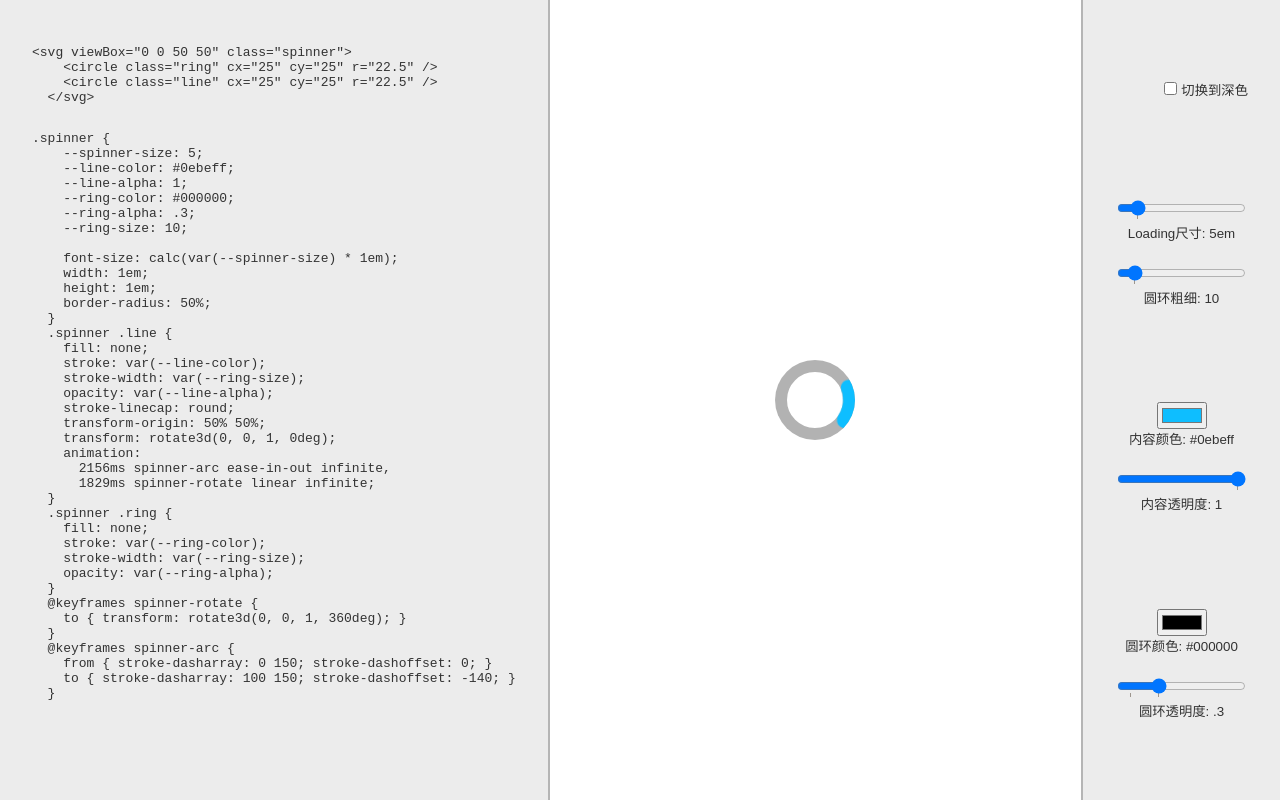
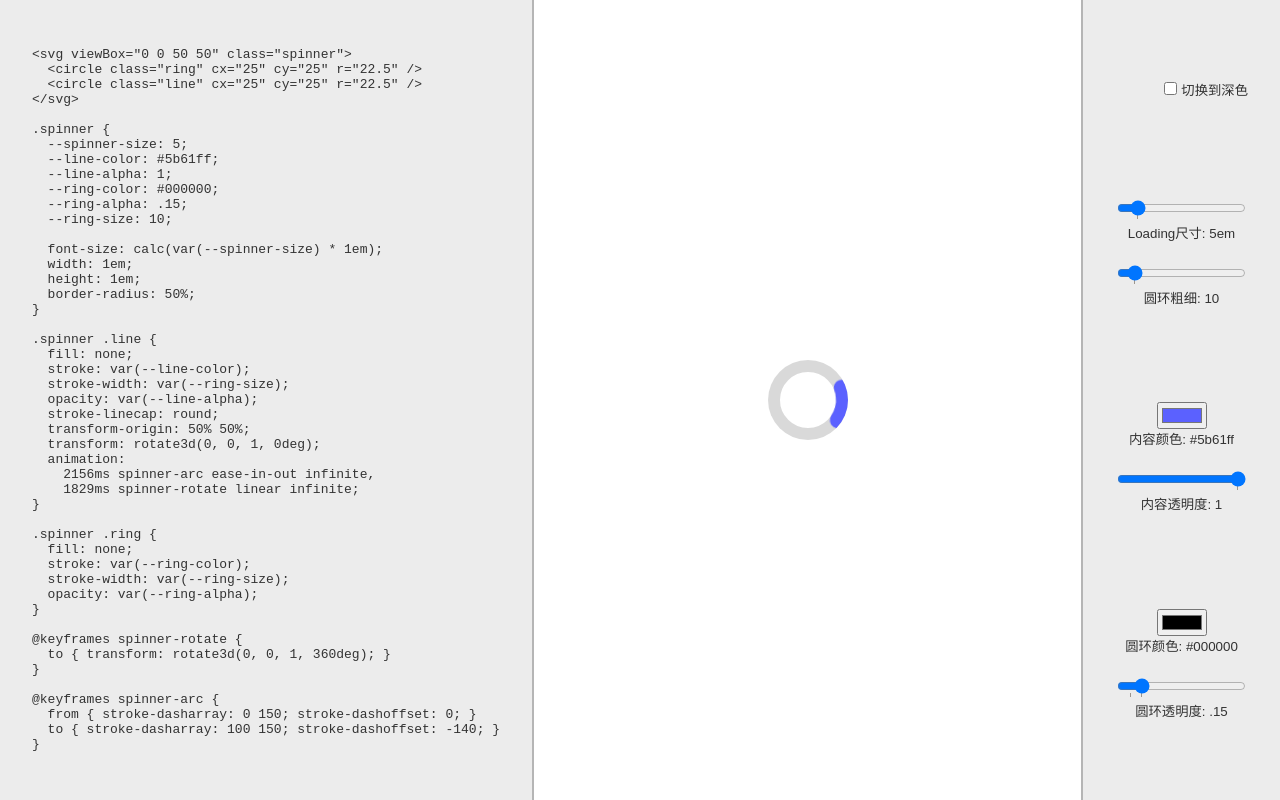
Before and after one commit to lainbo/loading-svg-generator, a plain HTML site: page index.html in a window 1280 px wide. Drawn offline with Linux system fonts and the light colour scheme.

Commit message:
chore: 🔧 变更部分样式

```diff
--- a/index.html
+++ b/index.html
@@ -6,13 +6,18 @@
   <meta http-equiv="X-UA-Compatible" content="IE=edge">
   <meta name="viewport" content="width=device-width, initial-scale=1.0">
   <title>Loading SVG生成器</title>
+
   <style>
+    pre {
+      margin: 0;
+    }
+
     .spinner {
       --spinner-size: 5;
-      --line-color: #0ebeff;
+      --line-color: #5b61ff;
       --line-alpha: 1;
       --ring-color: #000000;
-      --ring-alpha: .3;
+      --ring-alpha: 0.15;
       --ring-size: 10;
 
       font-size: calc(var(--spinner-size) * 1em);
@@ -59,9 +64,6 @@
       }
     }
 
-    /* spinner motion based on https://codepen.io/supah/pen/BjYLdW */
-
-    /* irrelevant to spinner */
     body {
       height: 100vh;
       margin: 0;
@@ -105,17 +107,12 @@
       flex-direction: column;
       background: rgba(128, 128, 128, .15);
       border-right: 2px solid rgba(128, 128, 128, .5);
-      max-width: 0;
+      max-width: 65vw;
       overflow: hidden;
+      overflow: auto;
       padding: 2em;
-      transition: max-width 450ms ease-out 100ms;
     }
 
-    .code:hover {
-      padding: 2em;
-      max-width: 65vw;
-      overflow: auto;
-    }
 
     input[type="checkbox"] {
       margin: 0;
@@ -127,16 +124,19 @@
 
 <body class="light">
   <div class="code">
-    <pre><code lang="html">&lt;svg viewBox="0 0 50 50" class="spinner">
+    <pre>
+      <code lang="html">
+&lt;svg viewBox="0 0 50 50" class="spinner">
   &lt;circle class="ring" cx="25" cy="25" r="22.5" />
   &lt;circle class="line" cx="25" cy="25" r="22.5" />
-  &lt;/svg></code></pre>
+&lt;/svg></code>
+  </pre>
     <pre><code lang="css">.spinner {
   --spinner-size: <span class="spinner-size">5</span>;
-    --line-color: <span class="line-color">#0ebeff</span>;
+  --line-color: <span class="line-color">#5b61ff</span>;
   --line-alpha: <span class="line-alpha">1</span>;
   --ring-color: <span class="ring-color">#000000</span>;
-    --ring-alpha: <span class="ring-alpha">.3</span>;
+  --ring-alpha: <span class="ring-alpha">.15</span>;
   --ring-size: <span class="ring-size">10</span>;
 
   font-size: calc(var(--spinner-size) * 1em);
@@ -144,6 +144,7 @@
   height: 1em;
   border-radius: 50%;
 }
+
 .spinner .line {
   fill: none;
   stroke: var(--line-color);
@@ -156,19 +157,23 @@
     2156ms spinner-arc ease-in-out infinite,
     1829ms spinner-rotate linear infinite;
 }
+
 .spinner .ring {
   fill: none;
   stroke: var(--ring-color);
   stroke-width: var(--ring-size);
   opacity: var(--ring-alpha);
 }
+
 @keyframes spinner-rotate {
   to { transform: rotate3d(0, 0, 1, 360deg); }
 }
+
 @keyframes spinner-arc {
   from { stroke-dasharray: 0 150; stroke-dashoffset: 0; }
   to { stroke-dasharray: 100 150; stroke-dashoffset: -140; }
-  }</code></pre>
+}
+</code></pre>
   </div>
 
   <div class="preview">
@@ -203,8 +208,8 @@
     </div>
     <div>
       <div>
-        <input type="color" value="#0ebeff" oninput="setProperty('.line-color', '--line-color', this.value)" /><br />
-        <small>内容颜色: <span class="line-color">#0ebeff</span></small>
+        <input type="color" value="#5b61ff" oninput="setProperty('.line-color', '--line-color', this.value)" /><br />
+        <small>内容颜色: <span class="line-color">#5b61ff</span></small>
       </div>
       <br />
       <div>
@@ -223,12 +228,12 @@
       </div>
       <br />
       <div>
-        <input type="range" list="ring-alpha" value=".3" min="0" max="1" step=".01"
+        <input type="range" list="ring-alpha" value=".15" min="0" max="1" step=".01"
           oninput="setProperty('.ring-alpha', '--ring-alpha', this.value)" /><br />
-        <small>圆环透明度: <span class="ring-alpha">.3</span></small>
+        <small>圆环透明度: <span class="ring-alpha">.15</span></small>
         <datalist id="ring-alpha">
           <option>.05</option>
-          <option>.3</option>
+          <option>.15</option>
         </datalist>
       </div>
     </div>
```
Lines whose indentation alone changed are shown as unchanged.
